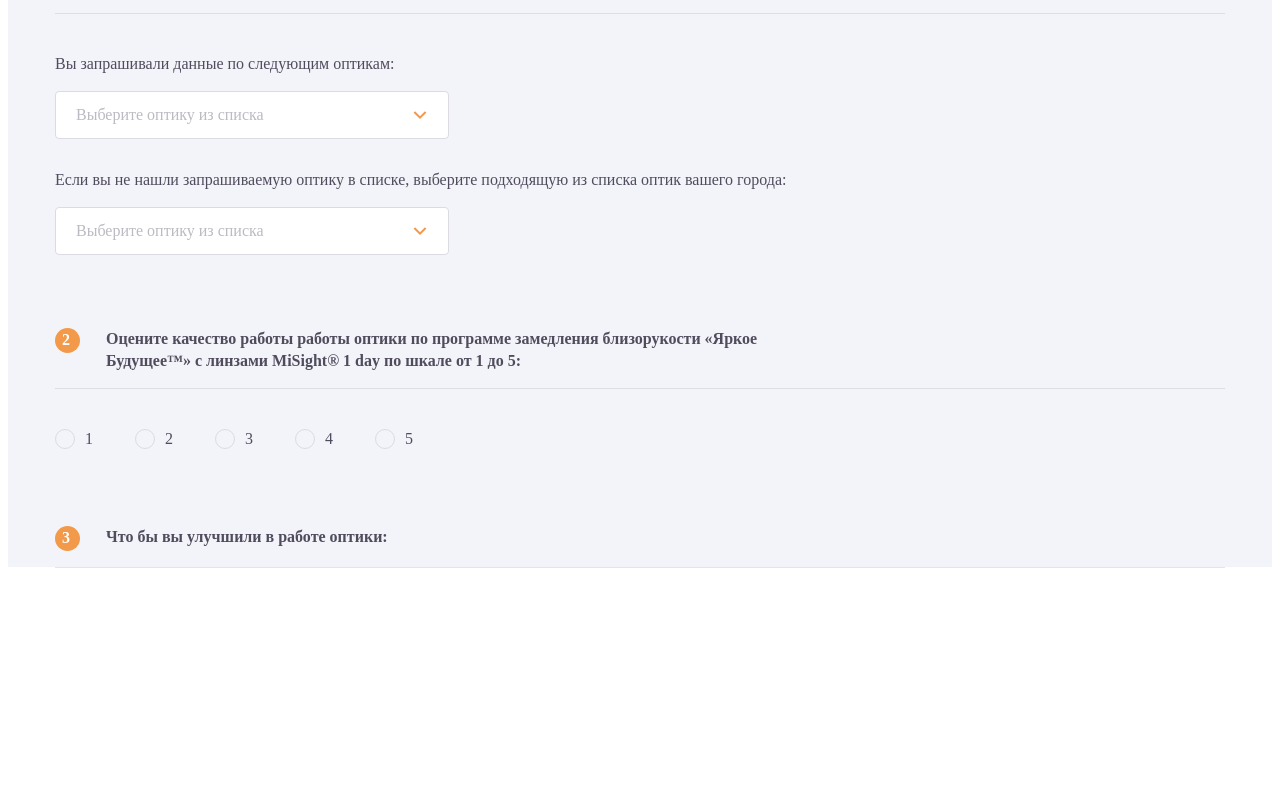
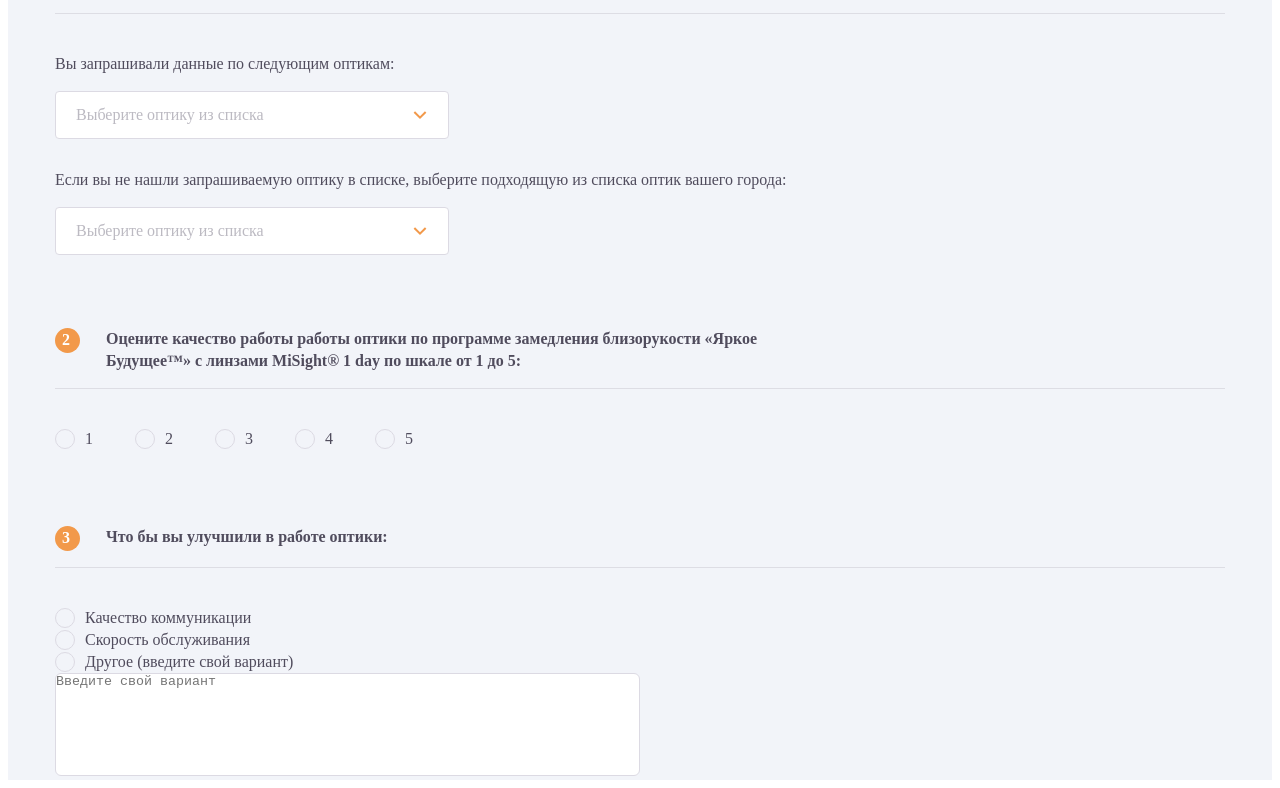
Before and after one commit to Tronenko1995/cv-question, a website: page index.html in a window 1280 px wide. Shown: the part 405-1193 px from the top of the page. Before the commit the page ends 980 px from the top, so only its background shows below. Drawn offline with nearby package versions, Linux system fonts and the light colour scheme; a web font is replaced by a local one.

Commit message:
cv-question work 10.11.2020

```diff
--- a/index.html
+++ b/index.html
@@ -78,6 +78,15 @@
             <div class="main__question-number">3</div>
             <p class="main__question-text">Что бы вы улучшили в работе оптики:</p>
         </div>
+        <div class="main__radio main__radio-2">
+            <input type="radio" class="radio" name="grade" value="1" id="gr1">
+            <label for="gr1" class="radio__label">Качество коммуникации</label>
+            <input type="radio" class="radio" name="grade" value="2" id="gr2">
+            <label for="gr2" class="radio__label">Скорость обслуживания</label>
+            <input type="radio" class="radio" name="grade" value="3" id="gr3">
+            <label for="gr3" class="radio__label">Другое (введите свой вариант)</label>
+        </div>
+        <textarea class="main__textarea" name="" id="" cols="30" rows="10" placeholder="Введите свой вариант"></textarea>
     </div>
 </div>
 
--- a/src/scss/main.scss
+++ b/src/scss/main.scss
@@ -101,6 +101,20 @@
     }
     &__radio {
         margin-top: 40px;
+
+        &-2 {
+            display: flex;
+            flex-direction: column;
+        }
+    }
+    &__textarea {
+        resize: none;
+        outline: none;
+        background: #FFFFFF;
+        border: 1px solid #DCDAE3;
+        border-radius: 6px;
+        width: 585px;
+        height: 103px;
     }
 }
 
```
Also changed, not shown: css/style.min.css.
